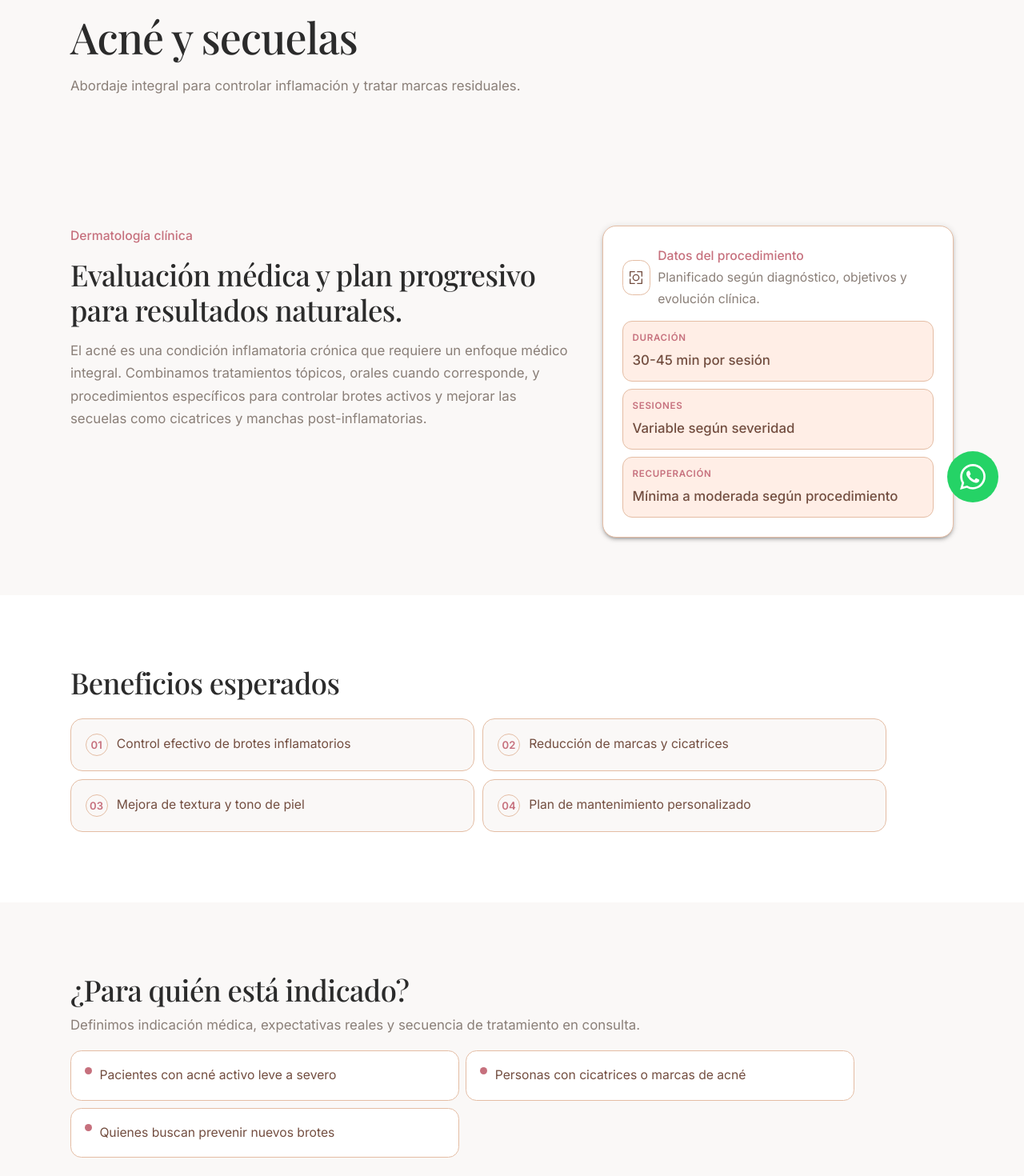
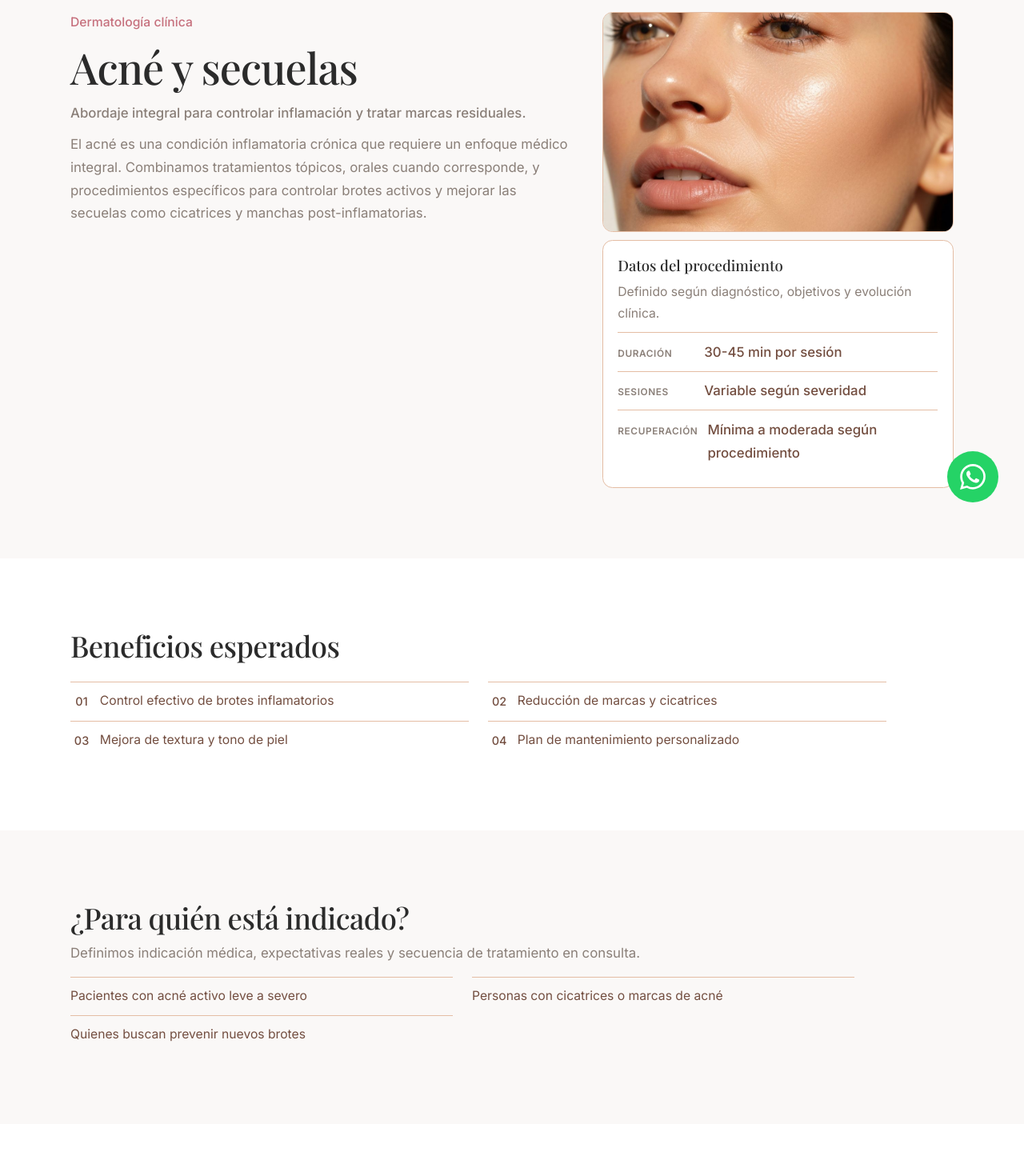
Before and after one commit to JuaniPardo/corvera-site, a Next.js app: page /tratamientos/acne-y-secuelas in a window 1280 px wide. Shown: the part 140-1610 px from the top of the page at 80% size. Built offline with nearby package versions, Linux system fonts and the light colour scheme; a web font is replaced by a local one.

Commit message:
Refine treatment slug template and add placeholder images

```diff
--- a/src/app/tratamientos/[slug]/page.tsx
+++ b/src/app/tratamientos/[slug]/page.tsx
@@ -3,11 +3,9 @@ import { notFound } from 'next/navigation';
 import { Box } from '@mui/system';
 import ActionLink from '@/components/ui/ActionLink';
 import FaqList from '@/components/ui/FaqList';
-import LineIcon from '@/components/ui/LineIcon';
 import Reveal from '@/components/ui/Reveal';
 import SectionBlock from '@/components/ui/SectionBlock';
-import { treatments, getTreatmentBySlug } from '@/data/treatments';
-import PageHeading from '@/sections/shared/PageHeading';
+import { TREATMENT_PLACEHOLDER_IMAGE, treatments, getTreatmentBySlug } from '@/data/treatments';
 import { typeStyles } from '@/theme/typeStyles';
 
 type TreatmentPageProps = {
@@ -44,62 +42,69 @@ export default async function TreatmentPage({ params }: TreatmentPageProps) {
 
   return (
     <>
-      <PageHeading
-        title={treatment.title}
-        description={treatment.shortDescription}
-        compact
-      />
-
-      <SectionBlock size="tight">
+      <SectionBlock size="compact">
         <Reveal>
           <Box
             sx={{
               display: 'grid',
               gridTemplateColumns: { xs: '1fr', lg: 'repeat(12, minmax(0, 1fr))' },
-              gap: { xs: 3, lg: 4.5 },
+              gap: { xs: 2.6, lg: 4.4 },
               alignItems: 'start',
             }}
           >
-            <Box sx={{ gridColumn: { lg: 'span 7' }, display: 'grid', gap: 1.7 }}>
+            <Box sx={{ gridColumn: { lg: 'span 7' }, display: 'grid', gap: 1.4 }}>
               <Box component="p" sx={{ ...typeStyles.body2, color: 'brand.rose', fontWeight: 500 }}>
                 {treatment.categoryLabel}
               </Box>
-              <Box component="h2" sx={{ ...typeStyles.h2, maxWidth: 720 }}>
-                Evaluación médica y plan progresivo para resultados naturales.
+              <Box component="h1" sx={{ ...typeStyles.h1, maxWidth: 760 }}>
+                {treatment.title}
+              </Box>
+              <Box component="p" sx={{ ...typeStyles.body1, color: 'brand.gray', maxWidth: 700, fontWeight: 500 }}>
+                {treatment.shortDescription}
               </Box>
               <Box component="p" sx={{ ...typeStyles.body1, color: 'brand.gray', maxWidth: 720 }}>
                 {treatment.fullDescription}
               </Box>
             </Box>
 
-            <Box sx={{ gridColumn: { lg: 'span 5' }, display: 'grid', gap: 1.6 }}>
+            <Box sx={{ gridColumn: { lg: 'span 5' }, display: 'grid', gap: 1.35 }}>
+              <Box
+                component="img"
+                src={treatment.image || TREATMENT_PLACEHOLDER_IMAGE}
+                alt={`Imagen de referencia de ${treatment.title}`}
+                loading="lazy"
+                sx={{
+                  width: '100%',
+                  height: 'auto',
+                  aspectRatio: '16 / 10',
+                  objectFit: 'cover',
+                  borderRadius: 1.25,
+                  border: 1,
+                  borderColor: 'brand.beige',
+                  backgroundColor: 'background.default',
+                }}
+              />
               <Box
                 sx={{
                   display: 'grid',
-                  gap: 1.6,
-                  p: { xs: 2.5, md: 3 },
-                  borderRadius: 1.7,
+                  gap: 1.1,
+                  p: { xs: 2.05, md: 2.35 },
+                  borderRadius: 1.25,
                   border: 1,
                   borderColor: 'brand.beige',
                   backgroundColor: 'background.paper',
-                  boxShadow: 3,
                 }}
               >
-                <Box sx={{ display: 'flex', alignItems: 'center', gap: 1.2 }}>
-                  <LineIcon name={treatment.icon} />
-                  <Box>
-                    <Box component="p" sx={{ ...typeStyles.body2, color: 'brand.rose', fontWeight: 500 }}>
-                      Datos del procedimiento
-                    </Box>
-                    <Box component="p" sx={{ ...typeStyles.body2, color: 'brand.gray' }}>
-                      Planificado según diagnóstico, objetivos y evolución clínica.
-                    </Box>
-                  </Box>
+                <Box component="h2" sx={{ ...typeStyles.h3, fontSize: '1.16rem' }}>
+                  Datos del procedimiento
                 </Box>
-                <Box sx={{ display: 'grid', gap: 1.1 }}>
-                  <InfoCard label="Duración" value={treatment.procedure.duration} />
-                  <InfoCard label="Sesiones" value={treatment.procedure.sessions} />
-                  <InfoCard label="Recuperación" value={treatment.procedure.recovery} />
+                <Box component="p" sx={{ ...typeStyles.body2, color: 'brand.gray', fontSize: { xs: '1rem', md: '0.98rem' } }}>
+                  Definido según diagnóstico, objetivos y evolución clínica.
+                </Box>
+                <Box sx={{ display: 'grid' }}>
+                  <InfoRow label="Duración" value={treatment.procedure.duration} />
+                  <InfoRow label="Sesiones" value={treatment.procedure.sessions} />
+                  <InfoRow label="Recuperación" value={treatment.procedure.recovery} />
                 </Box>
               </Box>
             </Box>
@@ -114,25 +119,28 @@ export default async function TreatmentPage({ params }: TreatmentPageProps) {
               Beneficios esperados
             </Box>
             <Box
+              component="ol"
               sx={{
+                m: 0,
+                p: 0,
+                listStyle: 'none',
                 display: 'grid',
                 gridTemplateColumns: { xs: '1fr', md: 'repeat(2, minmax(0, 1fr))' },
-                gap: 1.35,
+                columnGap: { md: 3 },
               }}
             >
               {treatment.benefits.map((benefit, index) => (
                 <Box
+                  component="li"
                   key={benefit}
                   sx={{
                     display: 'grid',
                     gridTemplateColumns: 'auto minmax(0, 1fr)',
-                    gap: 1.4,
+                    gap: 1.1,
                     alignItems: 'start',
-                    p: { xs: 2, md: 2.2 },
-                    borderRadius: 1.5,
-                    border: 1,
+                    py: 1.25,
+                    borderTop: 1,
                     borderColor: 'brand.beige',
-                    backgroundColor: 'background.default',
                   }}
                 >
                   <Box
@@ -143,18 +151,15 @@ export default async function TreatmentPage({ params }: TreatmentPageProps) {
                       justifyContent: 'center',
                       width: 28,
                       height: 28,
-                      borderRadius: '50%',
-                      border: 1,
-                      borderColor: 'brand.beige',
-                      color: 'brand.rose',
+                      color: 'brand.brown',
                       fontFamily: 'var(--font-body), sans-serif',
-                      fontSize: '0.82rem',
-                      fontWeight: 600,
+                      fontSize: { xs: '0.98rem', md: '0.9rem' },
+                      fontWeight: 500,
                     }}
                   >
                     {String(index + 1).padStart(2, '0')}
                   </Box>
-                  <Box component="p" sx={{ ...typeStyles.body2, color: 'brand.brown', m: 0 }}>
+                  <Box component="p" sx={{ ...typeStyles.body2, color: 'brand.brown', m: 0, fontSize: { xs: '1rem', md: '0.98rem' } }}>
                     {benefit}
                   </Box>
                 </Box>
@@ -166,7 +171,7 @@ export default async function TreatmentPage({ params }: TreatmentPageProps) {
 
       <SectionBlock size="compact">
         <Reveal>
-          <Box sx={{ display: 'grid', gap: 2.3, maxWidth: 980 }}>
+          <Box sx={{ display: 'grid', gap: 2, maxWidth: 980 }}>
             <Box sx={{ display: 'grid', gap: 0.9 }}>
               <Box component="h2" sx={typeStyles.h2}>
                 ¿Para quién está indicado?
@@ -176,37 +181,29 @@ export default async function TreatmentPage({ params }: TreatmentPageProps) {
               </Box>
             </Box>
             <Box
+              component="ul"
               sx={{
+                m: 0,
+                p: 0,
+                listStyle: 'none',
                 display: 'grid',
                 gridTemplateColumns: { xs: '1fr', sm: 'repeat(2, minmax(0, 1fr))' },
-                gap: 1.1,
+                columnGap: { md: 3 },
               }}
             >
               {treatment.forWho.map((indication) => (
                 <Box
+                  component="li"
                   key={indication}
                   sx={{
                     display: 'grid',
-                    gridTemplateColumns: 'auto minmax(0, 1fr)',
-                    gap: 1.2,
+                    gridTemplateColumns: 'minmax(0, 1fr)',
                     alignItems: 'start',
-                    p: { xs: 1.85, md: 2.1 },
-                    borderRadius: 1.35,
-                    border: 1,
+                    py: 1.25,
+                    borderTop: 1,
                     borderColor: 'brand.beige',
-                    backgroundColor: 'background.paper',
                   }}
                 >
-                  <Box
-                    component="span"
-                    sx={{
-                      mt: 0.35,
-                      width: 9,
-                      height: 9,
-                      borderRadius: '50%',
-                      backgroundColor: 'brand.rose',
-                    }}
-                  />
                   <Box component="p" sx={{ ...typeStyles.body2, color: 'brand.brown', m: 0 }}>
                     {indication}
                   </Box>
@@ -234,30 +231,28 @@ export default async function TreatmentPage({ params }: TreatmentPageProps) {
         <Reveal>
           <Box
             sx={{
-              p: { xs: 3.2, md: 4.6 },
-              borderRadius: 1.8,
+              p: { xs: 3.2, md: 4.2 },
+              borderRadius: 1.25,
               border: 1,
               borderColor: 'brand.petroleum',
-              backgroundColor: 'brand.petroleum',
+              backgroundColor: 'background.paper',
               display: 'grid',
               gridTemplateColumns: { xs: '1fr', md: 'minmax(0, 1fr) auto' },
               alignItems: { md: 'end' },
-              gap: 2.4,
+              gap: 2.1,
               maxWidth: 980,
-              boxShadow: 4,
             }}
           >
-            <Box sx={{ display: 'grid', gap: 1.2, maxWidth: 700 }}>
-              <Box component="h2" sx={{ ...typeStyles.h2, color: 'primary.contrastText' }}>
+            <Box sx={{ display: 'grid', gap: 0.9, maxWidth: 700 }}>
+              <Box component="h2" sx={typeStyles.h2}>
                 ¿Querés evaluar este tratamiento?
               </Box>
-              <Box component="p" sx={{ ...typeStyles.body1, color: 'primary.contrastText', opacity: 0.9 }}>
+              <Box component="p" sx={{ ...typeStyles.body1, color: 'brand.gray' }}>
                 En consulta revisamos tu caso, resolvemos dudas y definimos un plan personalizado con objetivos claros.
               </Box>
             </Box>
-            <Box sx={{ display: 'flex', flexDirection: { xs: 'column', sm: 'row' }, gap: 1.1, flexWrap: 'wrap' }}>
-              <ActionLink href="/contacto" label="Agendar consulta" variant="secondary" />
-              <ActionLink href="/tratamientos" label="Ver todos los tratamientos" variant="secondary" />
+            <Box sx={{ display: 'grid', gap: 1, justifyItems: { xs: 'start', md: 'end' } }}>
+              <ActionLink href="/contacto" label="Agendar consulta" variant="primary" />
             </Box>
           </Box>
         </Reveal>
@@ -266,33 +261,33 @@ export default async function TreatmentPage({ params }: TreatmentPageProps) {
   );
 }
 
-function InfoCard({ label, value }: { label: string; value: string }) {
+function InfoRow({ label, value }: { label: string; value: string }) {
   return (
     <Box
       sx={{
         display: 'grid',
-        gap: 0.35,
-        p: 1.45,
-        borderRadius: 1.2,
-        border: 1,
+        gridTemplateColumns: 'minmax(96px, auto) minmax(0, 1fr)',
+        alignItems: 'baseline',
+        gap: 1.5,
+        py: 1.2,
+        borderTop: 1,
         borderColor: 'brand.beige',
-        backgroundColor: 'brand.nude',
       }}
     >
       <Box
         component="span"
         sx={{
           ...typeStyles.body2,
-          color: 'brand.rose',
+          color: 'brand.gray',
           fontWeight: 600,
           textTransform: 'uppercase',
-          fontSize: '0.72rem',
-          letterSpacing: '0.06em',
+          fontSize: { xs: '0.8rem', md: '0.74rem' },
+          letterSpacing: '0.05em',
         }}
       >
         {label}
       </Box>
-      <Box component="span" sx={{ ...typeStyles.body1, color: 'brand.brown', fontWeight: 500 }}>
+      <Box component="span" sx={{ ...typeStyles.body1, color: 'brand.brown', fontWeight: 500, fontSize: { xs: '1.12rem', md: '1.05rem' } }}>
         {value}
       </Box>
     </Box>
--- a/src/data/treatments.ts
+++ b/src/data/treatments.ts
@@ -6,7 +6,7 @@ export interface Treatment {
   category: 'dermatologia' | 'estetica';
   categoryLabel: string;
   icon: LineIconName;
-  image?: string; // URL de imagen representativa del tratamiento
+  image: string; // URL de imagen representativa del tratamiento
   shortDescription: string;
   fullDescription: string;
   benefits: string[];
@@ -18,6 +18,8 @@ export interface Treatment {
   forWho: string[];
   faq: { question: string; answer: string }[];
 }
+
+export const TREATMENT_PLACEHOLDER_IMAGE = '/images/treatments/placeholder.svg';
 
 export const treatments: Treatment[] = [
   // Dermatología clínica
@@ -262,6 +264,7 @@ export const treatments: Treatment[] = [
     category: 'estetica',
     categoryLabel: 'Estética médica',
     icon: 'home',
+    image: TREATMENT_PLACEHOLDER_IMAGE,
     shortDescription: 'Definición de contornos y soporte estructural con criterio médico.',
     fullDescription:
       'El ácido hialurónico permite reponer volúmenes perdidos, definir contornos y mejorar la calidad de la piel. Seleccionamos el tipo de producto según la zona y objetivo, priorizando resultados naturales que mejoren sin transformar.',
@@ -300,6 +303,7 @@ export const treatments: Treatment[] = [
     category: 'estetica',
     categoryLabel: 'Estética médica',
     icon: 'leaf',
+    image: TREATMENT_PLACEHOLDER_IMAGE,
     shortDescription: 'Estimulación gradual para sostener resultados en el tiempo.',
     fullDescription:
       'Los tratamientos de bioestimulación activan la producción natural de colágeno, mejorando firmeza, elasticidad y calidad de la piel de forma progresiva. Los resultados se construyen con el tiempo y se mantienen de forma más duradera.',
@@ -338,6 +342,7 @@ export const treatments: Treatment[] = [
     category: 'estetica',
     categoryLabel: 'Estética médica',
     icon: 'focus',
+    image: TREATMENT_PLACEHOLDER_IMAGE,
     shortDescription: 'Combinación de técnicas según diagnóstico y objetivos reales.',
     fullDescription:
       'Los protocolos de calidad de piel combinan diferentes técnicas (peelings, microagujas, luz pulsada, entre otros) de forma personalizada para mejorar textura, luminosidad, poros e hidratación. El plan se adapta a las necesidades específicas de cada piel.',
```
Also changed, not shown: public/images/treatments/placeholder.svg (added).
